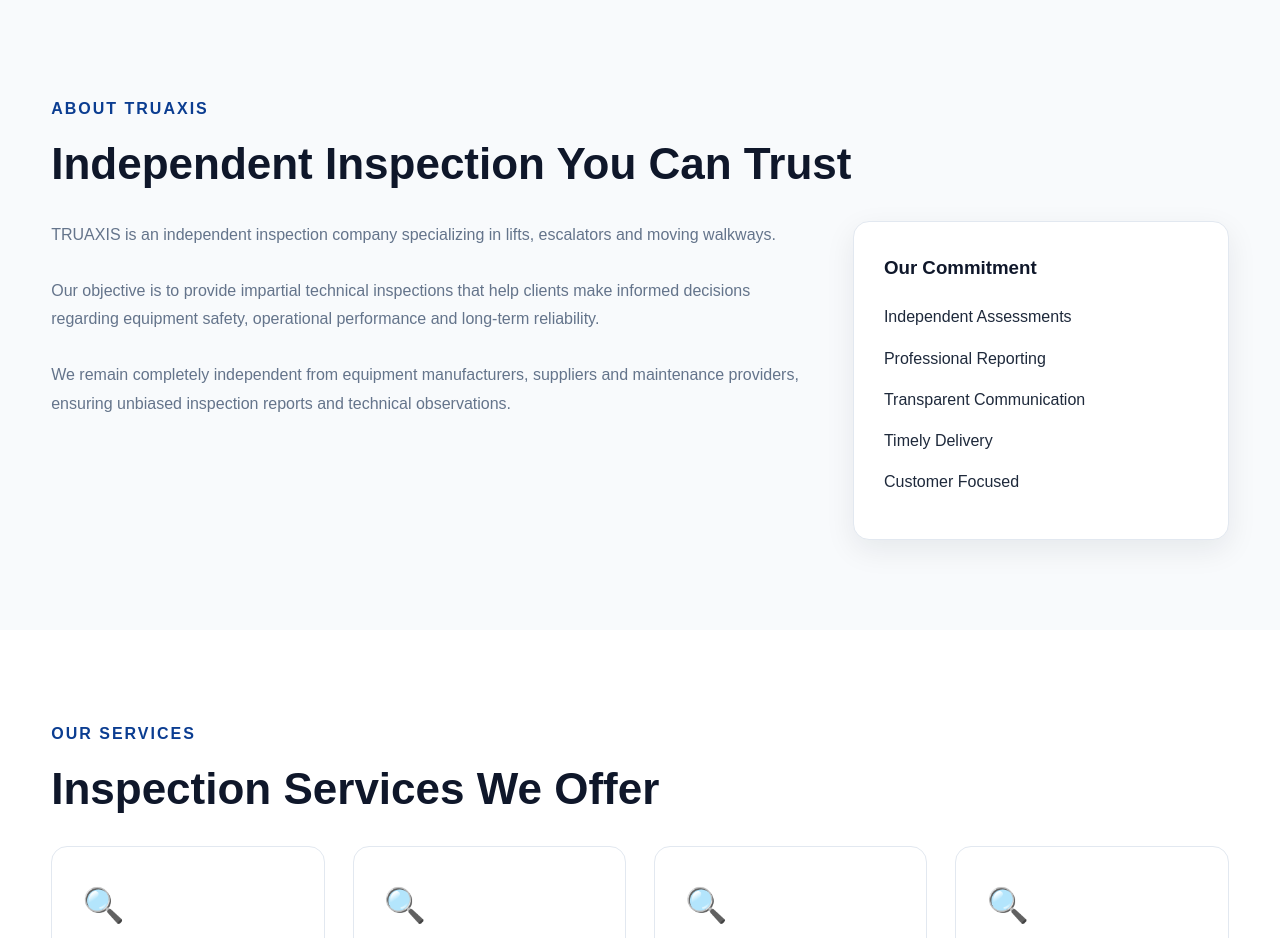
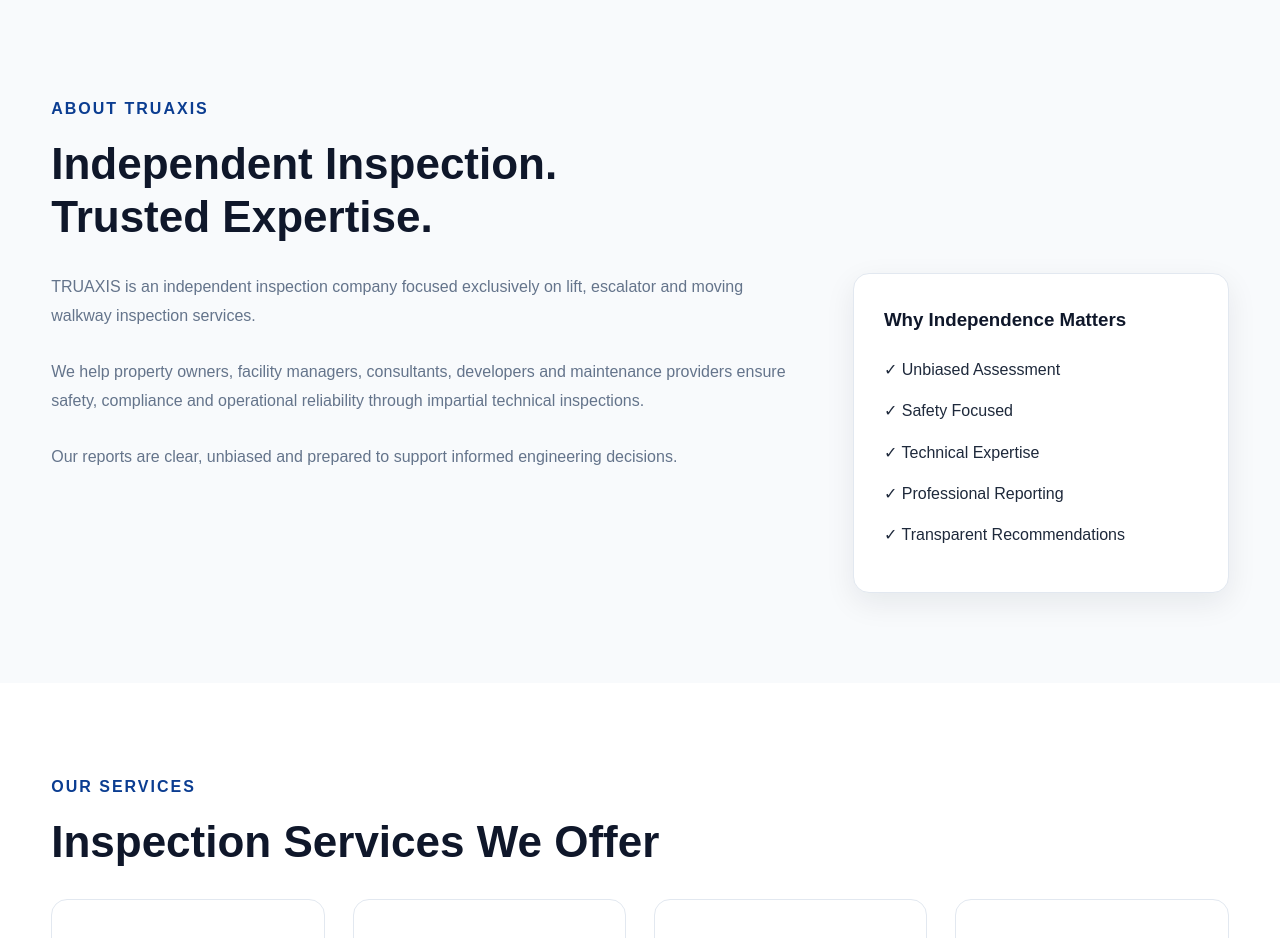
Before and after one commit to pradeepmurthy1992/truaxis-website, a React (Vite) app: page / in a window 1280 px wide. Shown: the part 840-1778 px from the top of the page. Built offline with nearby package versions, Linux system fonts and the light colour scheme.

Commit message:
Update About.jsx

```diff
--- a/src/features/about/About.jsx
+++ b/src/features/about/About.jsx
@@ -8,44 +8,58 @@
         <p className="section-tag">ABOUT TRUAXIS</p>
 
         <h2 className="section-title">
-          Independent Inspection You Can Trust
+          Independent Inspection.
+          <br />
+          Trusted Expertise.
         </h2>
 
         <div className="about-grid">
+
           <div>
+
             <p>
-              TRUAXIS is an independent inspection company specializing in
-              lifts, escalators and moving walkways.
+              TRUAXIS is an independent inspection company focused exclusively
+              on lift, escalator and moving walkway inspection services.
             </p>
 
             <br />
 
             <p>
-              Our objective is to provide impartial technical inspections that
-              help clients make informed decisions regarding equipment safety,
-              operational performance and long-term reliability.
+              We help property owners, facility managers, consultants,
+              developers and maintenance providers ensure safety,
+              compliance and operational reliability through impartial
+              technical inspections.
             </p>
 
             <br />
 
             <p>
-              We remain completely independent from equipment manufacturers,
-              suppliers and maintenance providers, ensuring unbiased inspection
-              reports and technical observations.
+              Our reports are clear, unbiased and prepared to support
+              informed engineering decisions.
             </p>
+
           </div>
 
           <div className="about-card">
-            <h3>Our Commitment</h3>
+
+            <h3>Why Independence Matters</h3>
 
             <ul>
-              <li>Independent Assessments</li>
-              <li>Professional Reporting</li>
-              <li>Transparent Communication</li>
-              <li>Timely Delivery</li>
-              <li>Customer Focused</li>
+
+              <li>✓ Unbiased Assessment</li>
+
+              <li>✓ Safety Focused</li>
+
+              <li>✓ Technical Expertise</li>
+
+              <li>✓ Professional Reporting</li>
+
+              <li>✓ Transparent Recommendations</li>
+
             </ul>
+
           </div>
+
         </div>
       </Container>
     </section>
```
